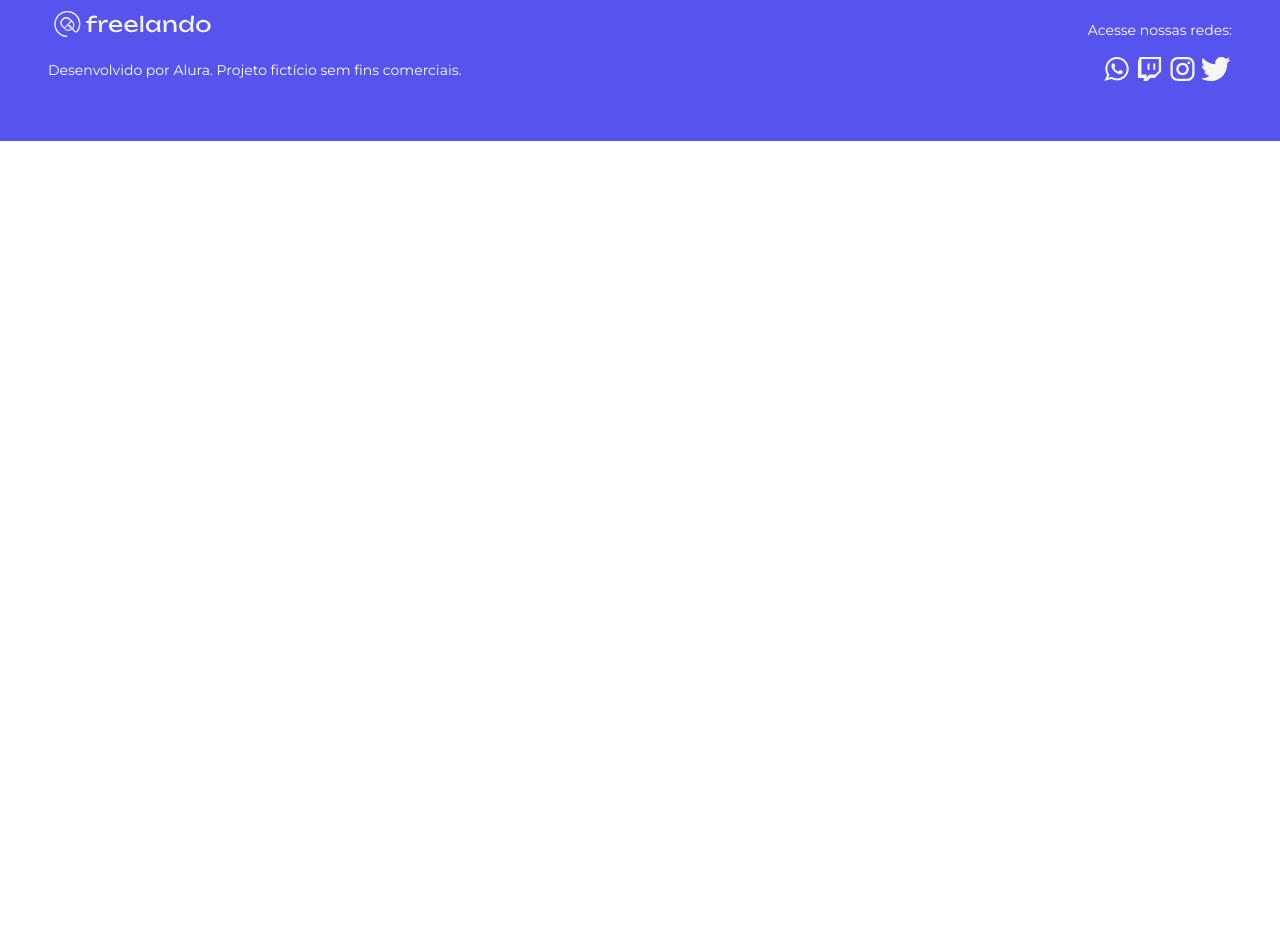
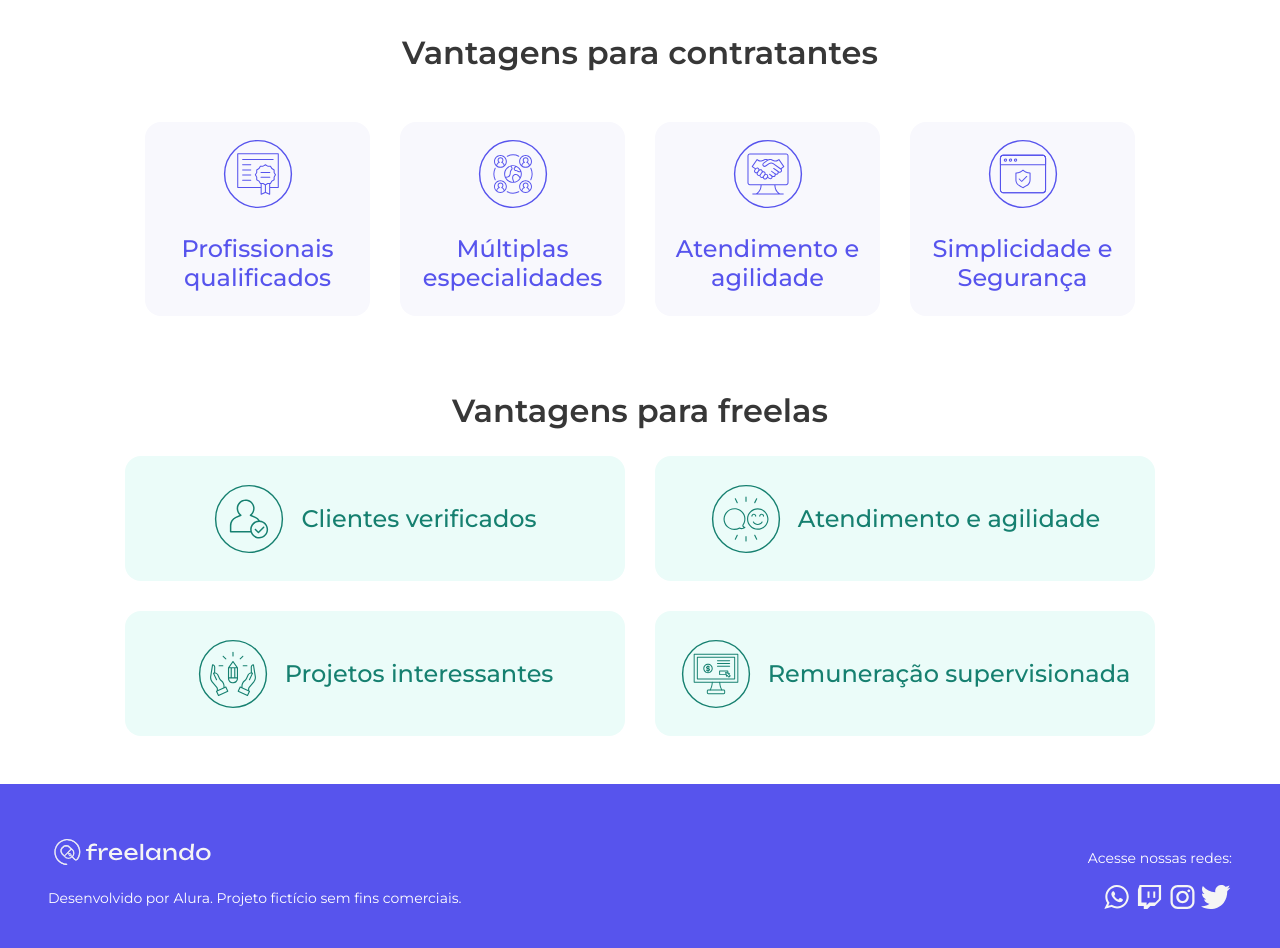
Before and after one commit to natcurti/alura-freelando, a React (Vite) app: page / in a window 1280 px wide. Shown: the part 800-1748 px from the top of the page. Before the commit the page ends 941 px from the top, so only its background shows below. Built offline with nearby package versions, Linux system fonts and the light colour scheme.

Commit message:
Refactor advantages components

```diff
--- a/src/components/AdvantagesCustomer/BlueCard/index.jsx
+++ b/src/components/AdvantagesCustomer/BlueCard/index.jsx
@@ -3,7 +3,7 @@ import Typography from "../../Typography";
 import styled from "@emotion/styled";
 
 const ContainerCard = styled.div`
-  width: 282px;
+  width: 225px;
   background-color: ${(props) => props.theme.colors.secondary.a};
   color: ${(props) => props.theme.colors.primary.a};
   display: flex;
--- a/src/components/AdvantagesCustomer/index.jsx
+++ b/src/components/AdvantagesCustomer/index.jsx
@@ -5,16 +5,13 @@ import { Connections } from "./Icons/Connections";
 import { Service } from "./Icons/Service";
 import { SecurityIcon } from "./Icons/SecurityIcon";
 import styled from "@emotion/styled";
+import { Col, Row } from "react-grid-system";
 
 const SectionStyled = styled.section`
   display: flex;
   flex-direction: column;
   align-items: center;
   color: ${(props) => props.theme.colors.neutral.a};
-`;
-
-const ContainerCards = styled.div`
-  display: flex;
   gap: ${(props) => props.theme.spacing.m};
 `;
 
@@ -24,20 +21,32 @@ const AdvantagesCustomer = () => {
       <Typography variant="h2" component="h2">
         Vantagens para contratantes
       </Typography>
-      <ContainerCards>
+      <Row justify="center" style={{ gap: "30px", width: "100%" }}>
+        <Row>
+          <Col>
             <BlueCard title="Profissionais qualificados">
               <CertifiedIcon />
             </BlueCard>
+          </Col>
+          <Col>
             <BlueCard title="Múltiplas especialidades">
               <Connections />
             </BlueCard>
+          </Col>
+        </Row>
+        <Row>
+          <Col>
             <BlueCard title="Atendimento e agilidade">
               <Service />
             </BlueCard>
+          </Col>
+          <Col>
             <BlueCard title="Simplicidade e Segurança">
               <SecurityIcon />
             </BlueCard>
-      </ContainerCards>
+          </Col>
+        </Row>
+      </Row>
     </SectionStyled>
   );
 };
--- a/src/components/AdvantagesFreelas/GreenCard/index.jsx
+++ b/src/components/AdvantagesFreelas/GreenCard/index.jsx
@@ -3,7 +3,7 @@ import Typography from "../../Typography";
 import styled from "@emotion/styled";
 
 const ContainerCard = styled.div`
-  width: 588px;
+  width: 500px;
   background-color: ${(props) => props.theme.colors.secondary.c};
   color: ${(props) => props.theme.colors.primary.c};
   display: flex;
--- a/src/components/AdvantagesFreelas/index.jsx
+++ b/src/components/AdvantagesFreelas/index.jsx
@@ -5,6 +5,7 @@ import { Checkout } from "./Icons/Checkout";
 import { Relationship } from "./Icons/Relationship";
 import { Customer } from "./Icons/Customer";
 import styled from "@emotion/styled";
+import { Row } from "react-grid-system";
 
 const SectionStyled = styled.section`
   display: flex;
@@ -13,19 +14,13 @@ const SectionStyled = styled.section`
   color: ${(props) => props.theme.colors.neutral.a};
 `;
 
-const ContainerCards = styled.div`
-  display: grid;
-  grid-template-columns: repeat(2, 1fr);
-  gap: ${(props) => props.theme.spacing.m};
-`;
-
 const AdvantagesFreelas = () => {
   return (
     <SectionStyled>
       <Typography variant="h2" component="h2">
         Vantagens para freelas
       </Typography>
-      <ContainerCards>
+      <Row justify="center" style={{ gap: "30px", width: "100%" }}>
         <GreenCard title="Clientes verificados">
           <Customer />
         </GreenCard>
@@ -38,7 +33,7 @@ const AdvantagesFreelas = () => {
         <GreenCard title="Remuneração supervisionada">
           <Checkout />
         </GreenCard>
-      </ContainerCards>
+      </Row>
     </SectionStyled>
   );
 };
--- a/src/components/Banner/index.jsx
+++ b/src/components/Banner/index.jsx
@@ -6,7 +6,7 @@ import { Link } from "react-router-dom";
 import { Col } from "react-grid-system";
 
 const SectionStyled = styled.section`
-  min-height: 600px;
+  min-height: 650px;
   width: 100%;
   box-sizing: border-box;
   background-color: ${(props) => props.theme.colors.neutral.c};
--- a/src/pages/Home/index.jsx
+++ b/src/pages/Home/index.jsx
@@ -14,8 +14,10 @@ function Home() {
   return (
     <SectionContainer>
       <Banner />
-      {/* <AdvantagesCustomer />
+      <AdvantagesCustomer />
       <AdvantagesFreelas />
+      {/*
+
       <Skills /> */}
     </SectionContainer>
   );
```
Lines whose indentation alone changed are shown as unchanged.
